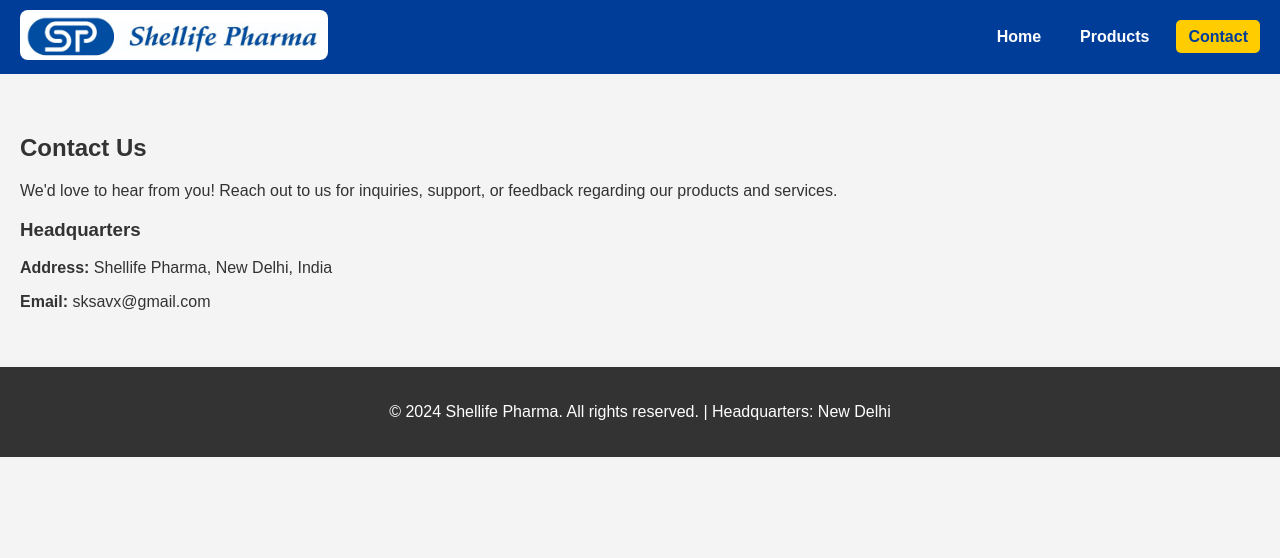
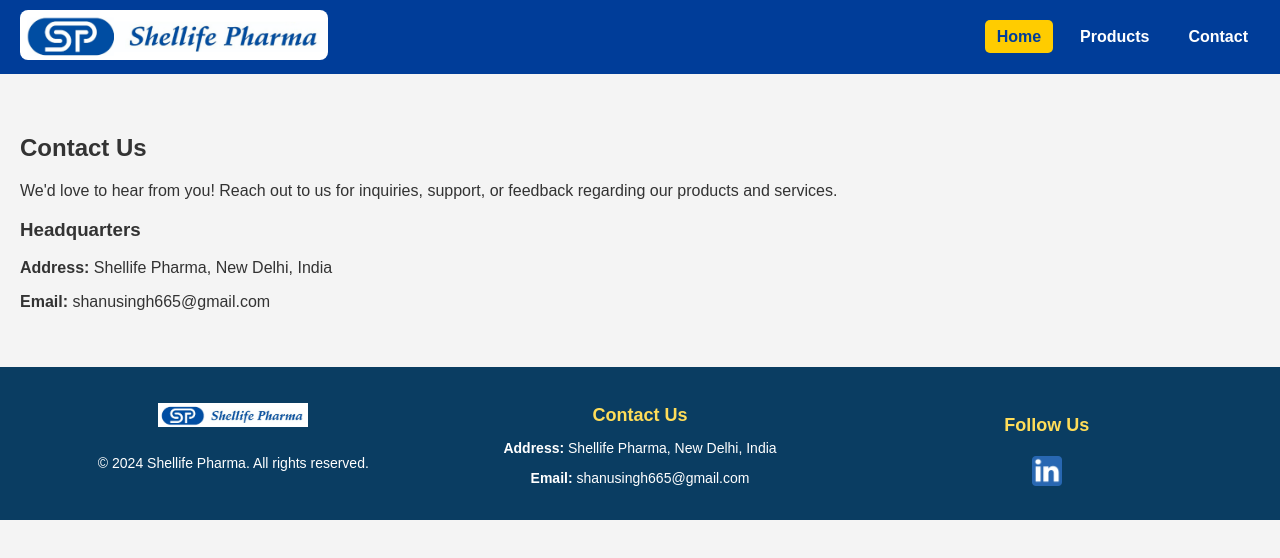
Before and after one commit to abh0798/shellife_pharma_website, a plain HTML site: page contact.html in a window 1280 px wide. Drawn offline with Linux system fonts and the light colour scheme.

Commit message:
Update product images and improve header and footer

```diff
--- a/contact.html
+++ b/contact.html
@@ -45,17 +45,19 @@
 <header>
     <nav class="navbar">
         <div class="logo-container">
-            <img src="img/Logo_horizontal.png" alt="Shellife Pharma Logo" class="logo">
+            <a href="index.html">
+                <img src="img/Logo_horizontal.png" alt="Shellife Pharma Logo" class="logo">
+            </a>
         </div>
-        <div class="hamburger" id="hamburger">
+        <div id="hamburger">
             <div></div>
             <div></div>
             <div></div>
         </div>
-        <ul class="nav-links" id="nav-links">
-            <li><a href="index.html">Home</a></li>
+        <ul id="nav-links" class="nav-links">
+            <li><a href="index.html" class="active">Home</a></li>
             <li><a href="products.html">Products</a></li>
-            <li><a href="contact.html" class="active">Contact</a></li>
+            <li><a href="contact.html">Contact</a></li>
         </ul>
     </nav>
 </header>
@@ -67,13 +69,31 @@
         <div class="contact-info">
             <h3>Headquarters</h3>
             <p><strong>Address:</strong> Shellife Pharma, New Delhi, India</p>
-            <p><strong>Email:</strong> sksavx@gmail.com</p>
+            <p><strong>Email:</strong> shanusingh665@gmail.com</p>
         </div>
     </div>
 </section>
 
 <footer>
-    <p>&copy; 2024 Shellife Pharma. All rights reserved. | Headquarters: New Delhi</p>
+    <div class="footer-container">
+        <div class="footer-section">
+            <a href="index.html">
+                <img src="img/Logo_horizontal.png" alt="Shellife Pharma Logo" class="footer-logo">
+            </a>
+            <p>&copy; 2024 Shellife Pharma. All rights reserved.</p>
+        </div>
+        <div class="footer-section">
+            <h3>Contact Us</h3>
+            <p><strong>Address:</strong> Shellife Pharma, New Delhi, India</p>
+            <p><strong>Email:</strong> <a href="mailto:shanusingh665@gmail.com">shanusingh665@gmail.com</a></p>
+        </div>
+        <div class="footer-section social-media">
+            <h3>Follow Us</h3>
+            <a href="https://www.linkedin.com/company/shellifepharma" target="_blank">
+                <img src="img/linkedin-logo.png" alt="LinkedIn" class="social-icon">
+            </a>
+        </div>
+    </div>
 </footer>
 
 <script src="script.js"></script>
--- a/style.css
+++ b/style.css
@@ -162,11 +162,65 @@
 
 /* Footer */
 footer {
+    background-color: #0a3d62; /* A dark navy blue for professional appeal */
+    color: #ffffff;
+    padding: 20px 0;
     text-align: center;
-    padding: 20px;
-    background-color: #333333;
-    color: #fff;
 }
+
+.footer-container {
+    display: flex;
+    flex-wrap: wrap;
+    justify-content: space-around;
+    align-items: center;
+    gap: 20px;
+    max-width: 1200px;
+    margin: 0 auto;
+}
+
+.footer-section {
+    flex: 1;
+    min-width: 200px;
+}
+
+.footer-logo {
+    width: 150px;
+    margin-bottom: 10px;
+}
+
+.footer-section h3 {
+    margin-bottom: 10px;
+    font-size: 18px;
+    color: #ffdd59; /* Add a complementary highlight color */
+}
+
+.footer-section p,
+.footer-section a {
+    font-size: 14px;
+    color: #ffffff;
+    text-decoration: none;
+}
+
+.footer-section a:hover {
+    color: #ffdd59;
+    text-decoration: underline;
+}
+
+.social-media .social-icon {
+    width: 30px;
+    margin-top: 10px;
+}
+
+.social-media a {
+    display: inline-block;
+    margin: 0 5px;
+    transition: transform 0.3s ease;
+}
+
+.social-media a:hover {
+    transform: scale(1.1);
+}
+
 
 /* General Section Padding */
 section {
```
Also changed, not shown: index.html (+24 -6 lines), products.html (+26 -6 lines), img/favicon.png, img/linkedin-logo.png (added), img/shelfie.jpg, img/shelmoist.jpg.
